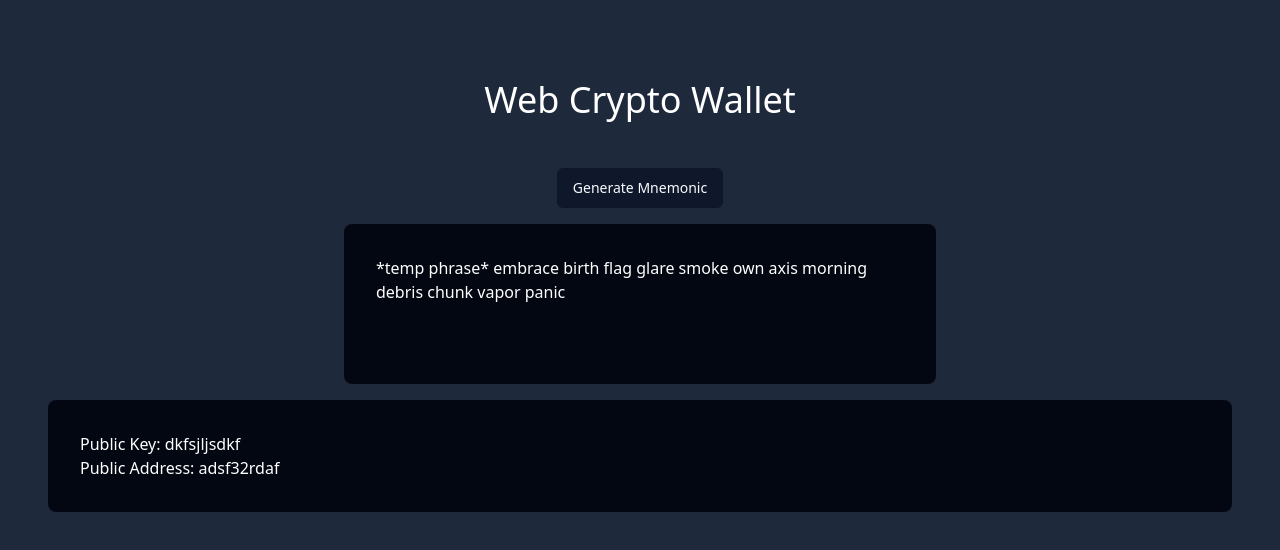
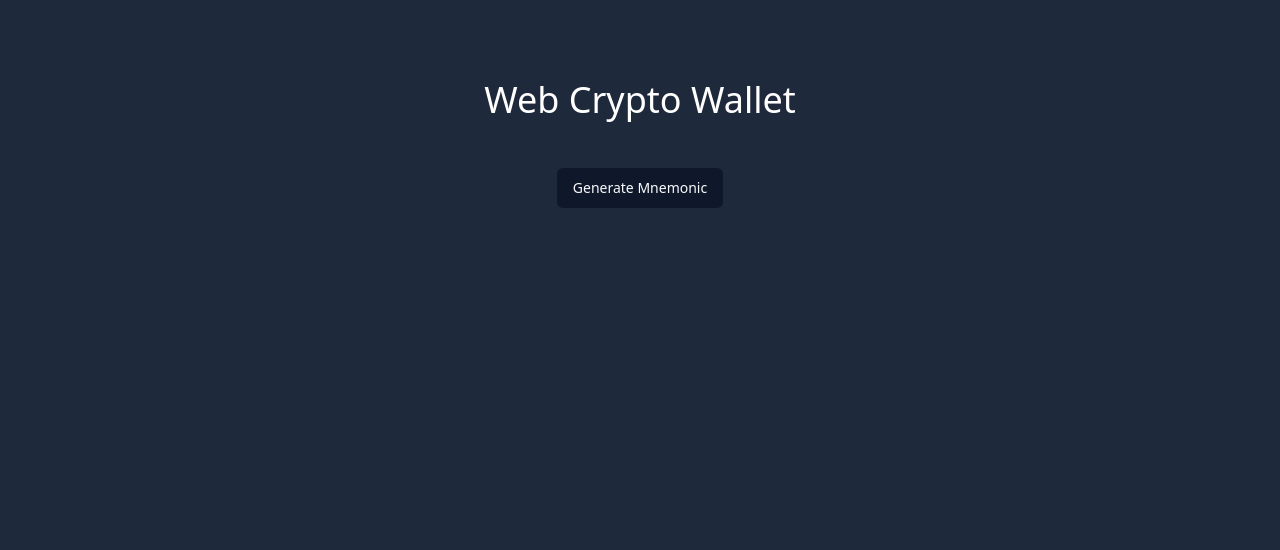
Before and after one commit to JustinFrost47/wallet-3.0, a React (Vite) app: page / in a window 1280 px wide. Shown: the top 550 px of the page. Built offline with nearby package versions, Linux system fonts and the light colour scheme.

Commit message:
generation  of menmonic  phrase

```diff
--- a/src/pages/Home.tsx
+++ b/src/pages/Home.tsx
@@ -1,7 +1,11 @@
+import { useState } from 'react'
 import GeneratePhrase from './PhraseGeneration/GeneratePhrase'
 import WalletDetails from './WalletDetails'
 
 export default function Home() {
+
+  const [phrase, setPhrase] = useState(localStorage.getItem('mnemonic'))
+
   return (
 
     <div className='w-screen h-screen bg-slate-800  '>
@@ -9,8 +13,15 @@ export default function Home() {
         <div className="container px-12 py-8 flex flex-col items-center justify-center ">
         <div className='text-white text-4xl my-12' >Web Crypto Wallet</div>
 
+          {phrase ? (
+
+            <WalletDetails/>
+
+          ): (
             <GeneratePhrase/>
-            <WalletDetails/>
+          )}
+
+
         </div>
     </div>
   )
--- a/src/pages/PhraseGeneration/GeneratePhrase.tsx
+++ b/src/pages/PhraseGeneration/GeneratePhrase.tsx
@@ -1,3 +1,4 @@
+import { useState } from 'react';
 import { Button } from '../../components/ui/button'
 import CopyArea from './CopyArea'
 
@@ -7,16 +8,33 @@ import { generateMnemonic } from 'bip39';
 
 export default function GeneratePhrase() {
 
+    const [phrase, setPhrase] = useState('')
+
     const createPhrase = () => {
 
         const mnemonic = generateMnemonic();
-    console.log('Generated Mnemonic:', mnemonic);
+        localStorage.setItem('mnemonic', mnemonic)
+        setPhrase(mnemonic)
+        // console.log('Generated Mnemonic:', mnemonic);
+    }
+
+    const refreshPage = () => {
+        window.location.reload();
     }
 
     return (
+
         <>
+            {phrase ?
+                (<>
+                <CopyArea wordSequence={phrase} />
+                <Button onClick={refreshPage}>Continue</Button>
+                </>)
+                : (
                     <Button onClick={createPhrase}>Generate Mnemonic</Button>
-            <CopyArea/>
+                )}
+
         </>
+
     )
 }
```
Lines whose indentation alone changed are shown as unchanged.
